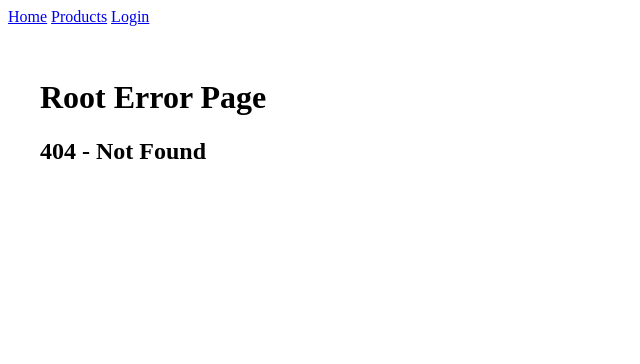
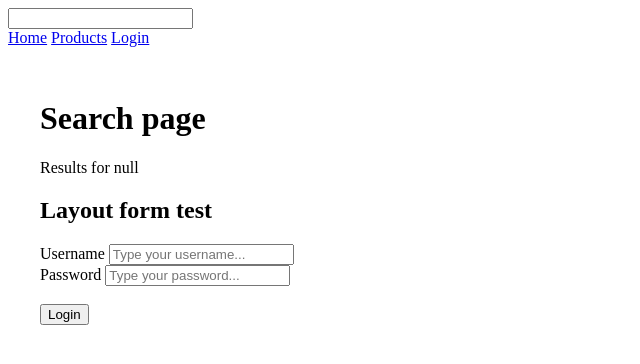
Before and after one commit to leojuriolli7/svelte-kit-course, a SvelteKit app: page /search in a window 1280 px wide. Before the commit this address had no page. Shown: the top 364 px of the page, without its empty margins (0-640 px from the left). Built offline with nearby package versions, Linux system fonts and the light colour scheme.

Commit message:
feat: enhancing actions, GET actions

```diff
--- a/src/routes/+layout.svelte
+++ b/src/routes/+layout.svelte
@@ -1,4 +1,5 @@
 <script lang="ts">
+	import { applyAction, enhance } from '$app/forms';
 	import { page } from '$app/stores';
 	export let data;
 
@@ -10,6 +11,18 @@
 	};
 </script>
 
+<svelte:head>
+	<title>{getPageTitle()}</title>
+
+	{#if $page.data?.description}
+		<meta name="description" content={$page.data.description} />
+	{/if}
+</svelte:head>
+
+<form action="/search" method="GET">
+	<input name="q" />
+</form>
+
 <nav>
 	<a href="/"> Home</a>
 	<a href="/products"> Products</a>
@@ -19,19 +32,11 @@
 	{/if}
 
 	{#if !!data.user}
-		<form action="/login?/logout" method="POST">
+		<form action="/login?/logout" method="POST" use:enhance>
 			<button type="submit">Logout</button>
 		</form>
 	{/if}
 </nav>
-
-<svelte:head>
-	<title>{getPageTitle()}</title>
-
-	{#if $page.data?.description}
-		<meta name="description" content={$page.data.description} />
-	{/if}
-</svelte:head>
 
 <main>
 	{#if data.user}
@@ -39,6 +44,50 @@
 	{/if}
 
 	<slot />
+
+	{#if !data.user}
+		<h2>Layout form test</h2>
+		<form
+			method="POST"
+			action="/login?/login&redirectTo={$page.url.pathname}"
+			use:enhance={() => {
+				// runs after action request is done
+				return ({ result, update }) => {
+					if (result.type === 'failure') {
+						// `applyAction` on result `failure` will set
+						// the $page.form data to be `result.data`, meaning
+						// we can access the validation errors returned in the action.
+						applyAction(result);
+					} else {
+						update();
+					}
+				};
+			}}
+		>
+			<label for="username"> Username </label>
+
+			<input type="text" id="username" name="username" placeholder="Type your username..." />
+
+			{#if $page.form?.usernameMissing}
+				<p style:color="red">Required</p>
+			{/if}
+
+			<br />
+
+			<label for="password"> Password </label>
+
+			<input type="text" id="password" name="password" placeholder="Type your password..." />
+
+			{#if $page.form?.passwordMissing}
+				<p style:color="red">Required</p>
+			{/if}
+
+			<br />
+			<br />
+
+			<button type="submit">Login</button>
+		</form>
+	{/if}
 </main>
 
 <style>
--- /dev/null
+++ b/src/routes/search/+page.svelte
@@ -0,0 +1,7 @@
+<script>
+	import { page } from '$app/stores';
+</script>
+
+<h1>Search page</h1>
+
+<p>Results for {$page.url.searchParams.get('q')}</p>
```
Also changed, not shown: src/routes/login/+page.server.ts (+7 -2 lines), src/routes/login/+page.svelte (+18 -4 lines).
